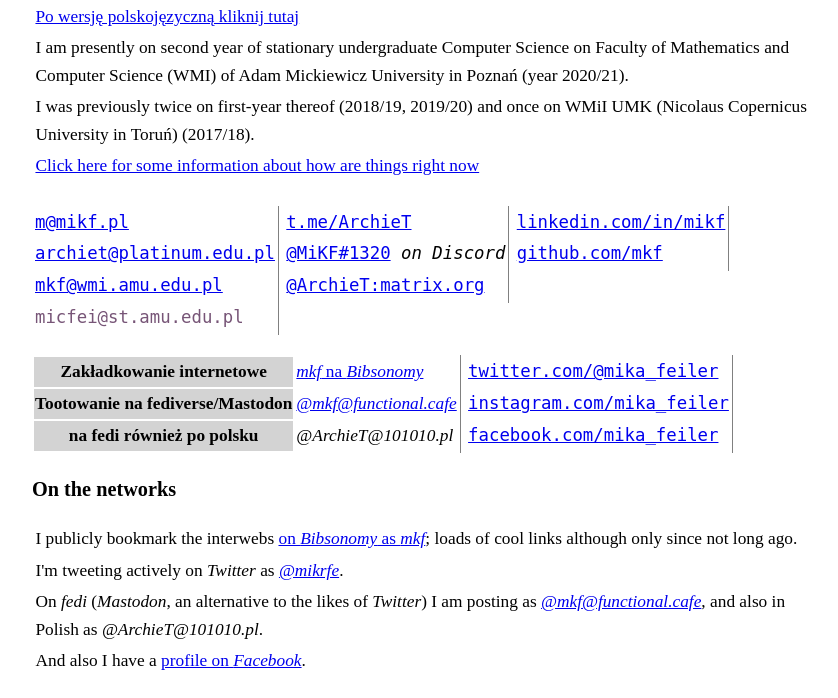
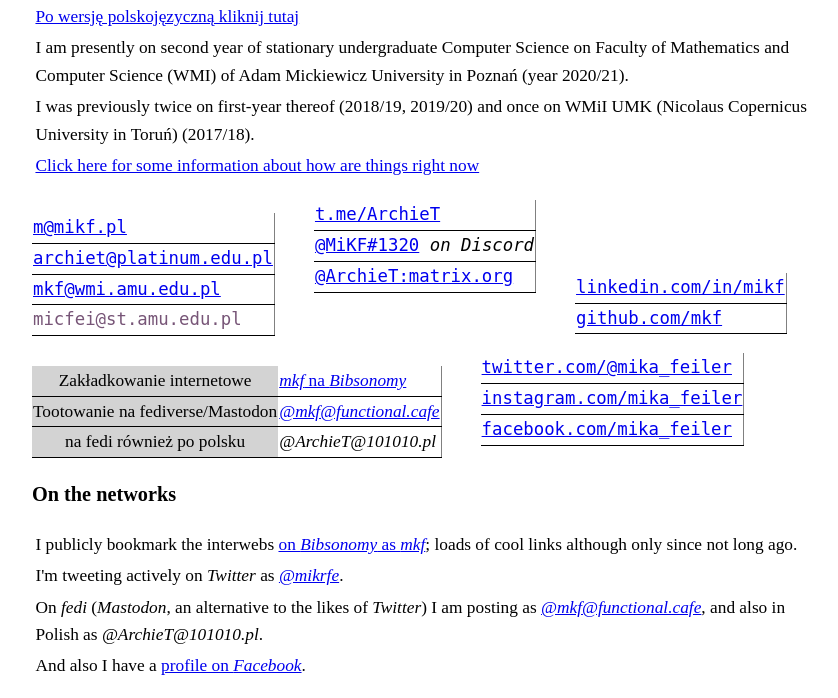
Before and after one commit to mkf/website-archiet, a PHP site: page /index.en.html in a window 1280 px wide. Shown: the part 178-876 px from the top of the page, without its empty margins (208-1046 px from the left). Run offline with PHP 8.4, Linux system fonts and the light colour scheme.

Commit message:
contactme styling

```diff
--- a/styles.css
+++ b/styles.css
@@ -25,23 +25,27 @@ ul {
     margin-bottom: 0.45em;
 }
 table.contactme {
-    margin-top: 1.1em;
+    margin-top: 1em;
     display: inline-table;
     border-right: 1pt groove gray;
+    border-collapse: collapse;
+    margin-right: 2em;
 }
-table.contactme tr {
+table.contactme tr td,th {
     border-bottom: 1pt solid black;
 }
 table.contactme th {
     background-color: lightgray;
     font-style: normal;
-    font-stretch: condensed;
+    font-stretch: ultra-condensed;
+    font-weight: lighter;
 }
 table.contactme.odd {
-    margin-top: 1.2em;
+    vertical-align: middle;
 }
 table.contactme.odder {
-    margin-top: 1.3em;
+    margin-bottom: 0.1em;
+    vertical-align: bottom;
 }
 abbr.outlook {
     text-decoration-color: #999;
```
